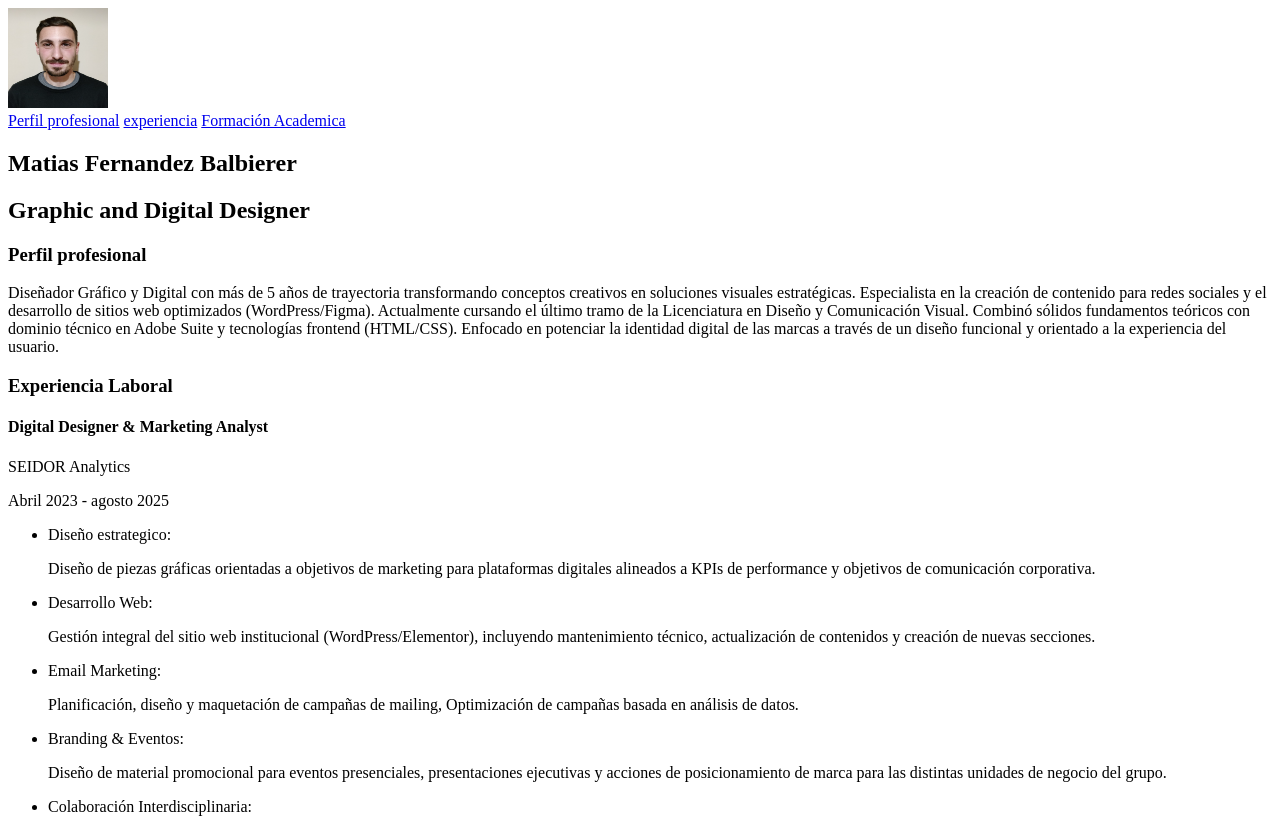
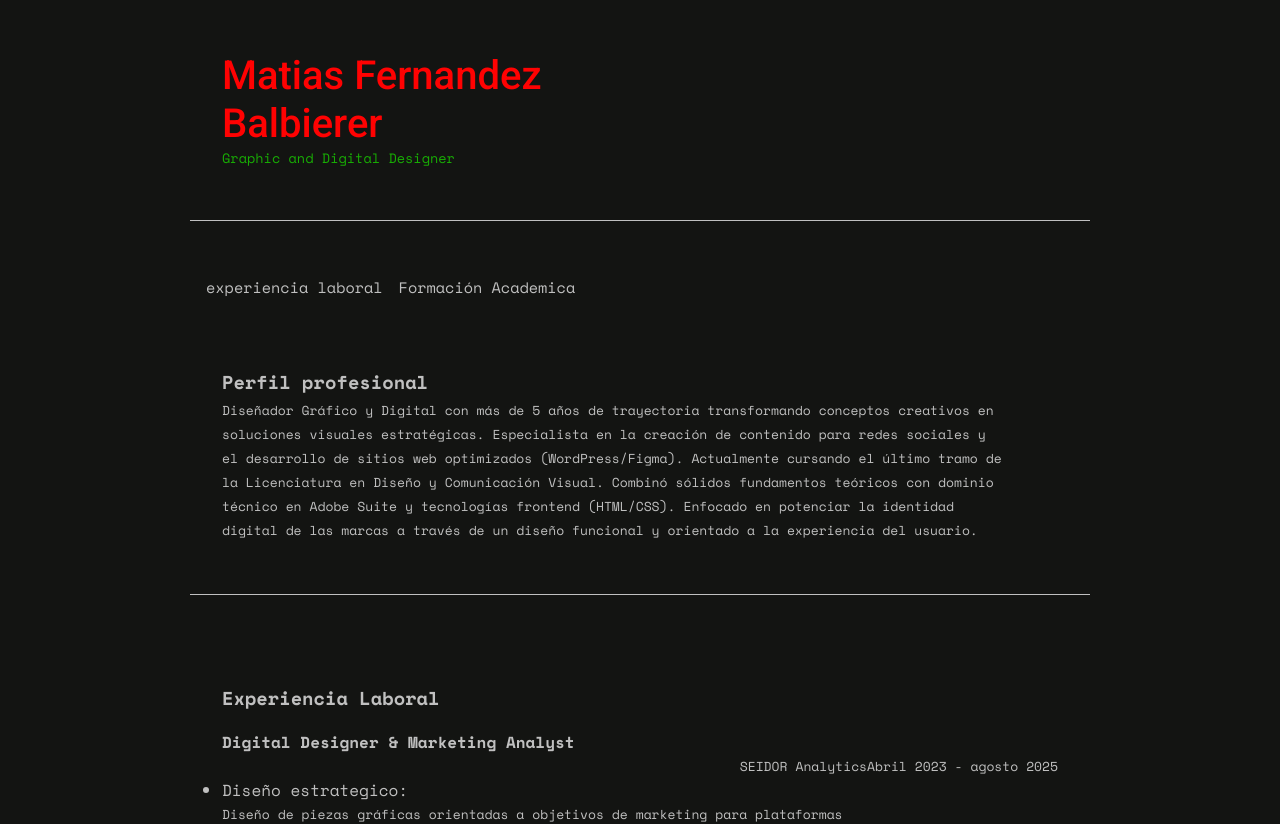
Before and after one commit to mati0531/Computacion2026, a plain HTML site: page index.html in a window 1280 px wide. Shown: the top 824 px of the page. Drawn offline with nearby package versions, Linux system fonts and the light colour scheme.

Commit message:
Actualización Cv pre entrega

```diff
--- a/index.html
+++ b/index.html
@@ -1,37 +1,45 @@
 <!DOCTYPE html>
 <html>
+
+<!DOCTYPE html>
+
 
 <head>
     <meta charset="utf-8" />
     <title>Mi Cv HTML</title>
     <link rel="stylesheet" type="text/CSS" href="styles.css">
-    <style>
-
-        <link rel="preconnect" href="https://fonts.googleapis.com">
-<link rel="preconnect" href="https://fonts.gstatic.com" crossorigin>
-<link href="https://fonts.googleapis.com/css2?family=Roboto:ital,wght@0,100..900;1,100..900&family=Space+Mono:ital,wght@0,400;0,700;1,400;1,700&display=swap" rel="stylesheet">
 
 
-
+    <link rel="preconnect" href="https://fonts.googleapis.com">
+    <link rel="preconnect" href="https://fonts.gstatic.com" crossorigin>
+    <link
+        href="https://fonts.googleapis.com/css2?family=Roboto:ital,wght@0,100..900;1,100..900&family=Space+Mono:ital,wght@0,400;0,700;1,400;1,700&display=swap"
+        rel="stylesheet">
+    <style>
+        /* Aquí puedes agregar reglas CSS personalizadas si es necesario */
     </style>
 </head>
 
 <body>
-    <header>
-        <img src="img/foto CV.png" alt="Foto Matias Fernandez" width="100px" height="100px">
-        <nav>
-            <a href="#">Perfil profesional</a>
-            <a href="#">experiencia</a>
-            <a href="#">Formación Academica</a>
-        </nav>
-    </header>
+
+
+
     <main>
-        <section>
+        <section class="nombre">
             <h1>Matias Fernandez Balbierer</h1>
             <h2>Graphic and Digital Designer</h2>
         </section>
 
-        <section>
+            <div class="linea"></div>
+
+        <header class="navbar">
+            <!--<mg src="img/foto CV.png" alt="Foto Matias Fernandez" width="100px" height="100px">*/-->
+            <nav>
+                <a href="#">experiencia laboral</a>
+                <a href="#">Formación Academica</a>
+            </nav>
+        </header>
+        <section class="perfil">
             <h3>Perfil profesional</h3>
 
             <p>Diseñador Gráfico y Digital con más de 5 años de trayectoria transformando conceptos creativos en
@@ -42,11 +50,15 @@
                 marcas a través de un diseño funcional y orientado a la experiencia del usuario.</p>
         </section>
 
-        <article>
+            <div class="linea"></div>
+
+        <article class="experiencia">
             <h3>Experiencia Laboral</h3>
             <h4>Digital Designer & Marketing Analyst</h4>
-            <p>SEIDOR Analytics</p>
-            <p>Abril 2023 - agosto 2025</p>
+            <section class="titulos">
+                <p>SEIDOR Analytics</p>
+                <p>Abril 2023 - agosto 2025</p>
+            </section>
             <ul>
                 <li>Diseño estrategico:</li>
                 <p>Diseño de piezas gráficas orientadas a objetivos de marketing para plataformas digitales alineados a
@@ -65,6 +77,8 @@
                     del embudo de conversión.</p>
             </ul>
 
+                <div class="linea"></div>
+
             <h4>Diseñador Gráfico y Web</h4>
             <p>Grupo Concor</p>
             <p>Septiembre 2022 - Abril 2023</p>
@@ -82,6 +96,8 @@
                 </p>
             </ul>
 
+                            <div class="linea"></div>
+
             <h4>Diseñador Gráfico y Web</h4>
             <p>66 Ecommerce</p>
             <p>Abril 2021 - Julio 2022</p>
@@ -97,6 +113,8 @@
                     de diseño y mailing.</p>
             </ul>
 
+                            <div class="linea"></div>
+
             <h4>Mentor de Programación</h4>
             <p>Gobierno de la Ciudad de Buenos Aires</p>
             <p>Marzo 2020 - Marzo 2021</p>
@@ -110,7 +128,9 @@
             </ul>
         </article>
 
-        <section>
+                        <div class="linea"></div>
+
+        <section class="habilidades">
             <h4>Habilidades</h4>
             <h5>Diseño Gráfico y Digital</h5>
 
@@ -147,15 +167,17 @@
 
     </main>
 
-    <footer>
+    <footer class="footer">
         <p>Mis redes socailes</p>
         <ul>
             <li>
                 <img src="img/linkedin (1).png" alt="Linkedin" height="20px" width="20px">
-                <a href="https://www.linkedin.com/in/matiasbalbierer/" target="_blank">Linkedin</a></li>
+                <a href="https://www.linkedin.com/in/matiasbalbierer/" target="_blank">Linkedin</a>
+            </li>
             <li>
                 <img src="img/behance.png" alt="Behance" height="20px" width="20px">
-                <a href="https://www.behance.net/matiasfernand/" target="_blank"></a>Behance</li>
+                <a href="https://www.behance.net/matiasfernand/" target="_blank"></a>Behance
+            </li>
         </ul>
     </footer>
 </body>
--- a/styles.css
+++ b/styles.css
@@ -0,0 +1,142 @@
+* {
+    font-family: "Space Mono", monospace;
+    text-wrap: balance;
+    margin: 0;
+    padding: 0;
+    box-sizing: border-box;
+    background-color: rgb(19, 20, 18);
+}
+
+h1 {
+    font-family: "Roboto", sans-serif;
+    color: rgb(6, 5, 116);
+    font-size: 2.5rem;
+    line-height: 1rem;
+}
+
+body {
+    display: flex;
+    flex-direction: column;
+    align-items: center;
+    padding: 20px;
+}
+
+main {
+width: 100%;
+max-width: 900px;
+display: flex;
+flex-direction: column;
+gap: 20px;
+
+}
+header {
+    text-align: center;
+}
+
+.navbar {
+    font-family: "Space Mono", monospace;
+}
+
+nav {
+    display: flex;
+    justify-content: flex-start;
+    padding: 1rem;
+}
+
+nav a {
+    margin-right: 1rem;
+    font-size: 1.2rem;
+    font-size: 14px;
+}
+
+.navbar nav a {
+    text-decoration: none;
+    color: #c0c0c0;
+    font-size: 1.9vh;
+}
+
+.nombre h1 {
+    color: #c0c0c0;
+    font-weight: 500;
+    line-height: 3rem;
+    font-size: 40px;
+    color: #ff0202;
+    display: flex;
+    flex-wrap: wrap;
+    max-width: 400px;
+}
+
+.nombre h2 {
+    color: #c0c0c0;
+    font-weight: 100;
+    font-size: 1.7vh;
+    color: #18ad04;
+}
+
+.nombre {
+    margin: 2rem;
+}
+
+.perfil {
+    margin: 2rem;
+    color: #c0c0c0;
+}
+
+.experiencia {
+    margin: 2rem;
+    color: #c0c0c0;
+}
+
+.habilidades {
+    margin: 2rem;
+    color: #c0c0c0;
+}
+
+.footer {
+    text-align: center;
+    padding: 1rem;
+    color: #c0c0c0;
+}
+
+.perfil h3 {
+    color: #c0c0c0;
+    font-weight: 700;
+    line-height: 2rem;
+}
+
+.perfil p {
+    color: #c0c0c0;
+    font-size: 13px;
+    line-height: 1.5rem;
+}
+
+.experiencia h3 {
+    color: #c0c0c0;
+    font-weight: 700;
+    line-height: 4rem;
+}
+
+.experiencia h4 {
+    color: #c0c0c0;
+    font-weight: 700;
+}
+
+.experiencia p {
+    color: #c0c0c0;
+    font-size: 13px;
+    line-height: 1.5rem;
+}
+
+.titulos {
+    display: flex;
+    justify-self: flex-end;
+}
+
+.linea {
+    width: 100%;
+    max-width: 900px;
+    height: 0.1px;
+    background-color: #c0c0c0;
+    margin-bottom: 20px;
+    margin-top: 20pxTe ;
+}
```
